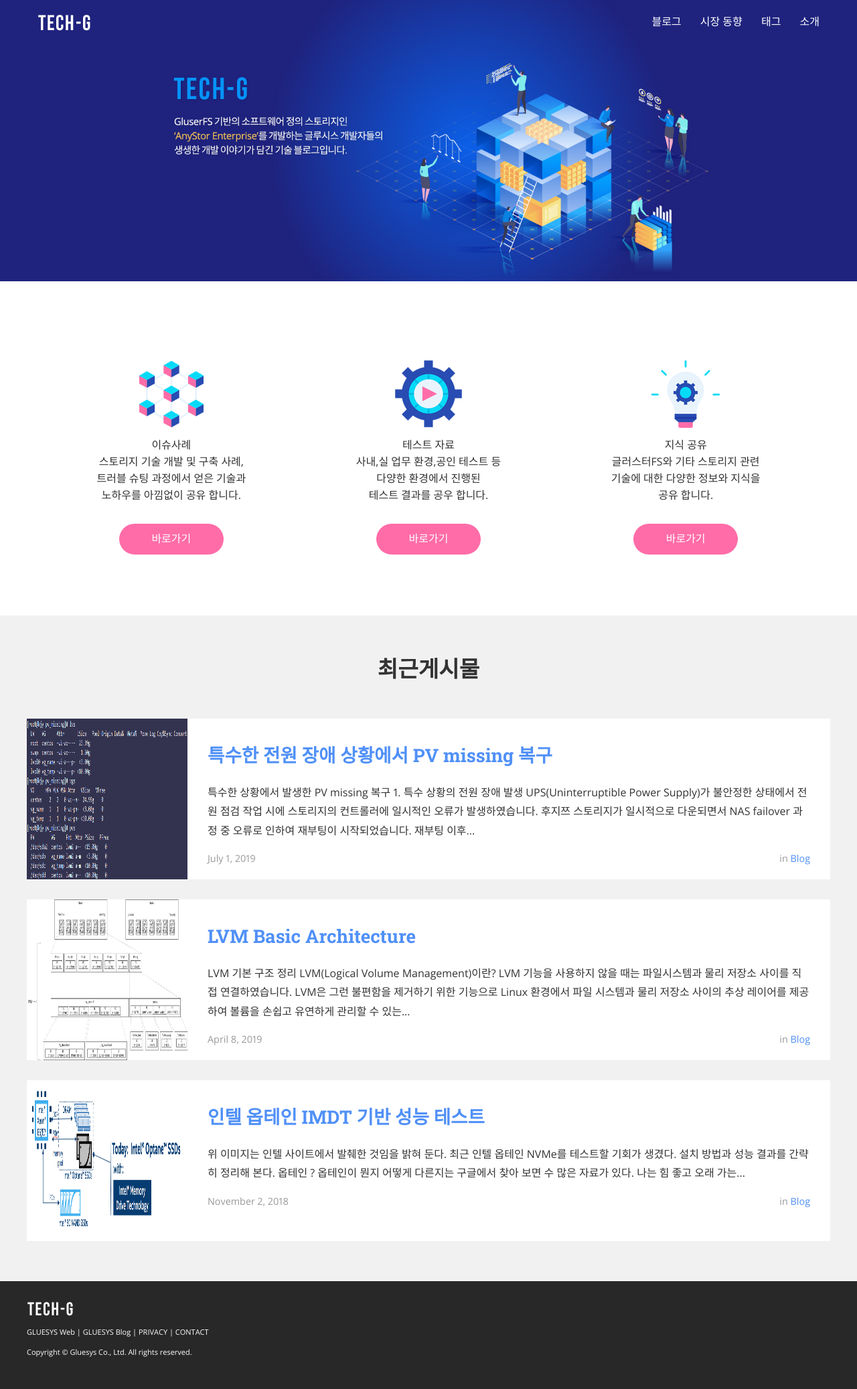
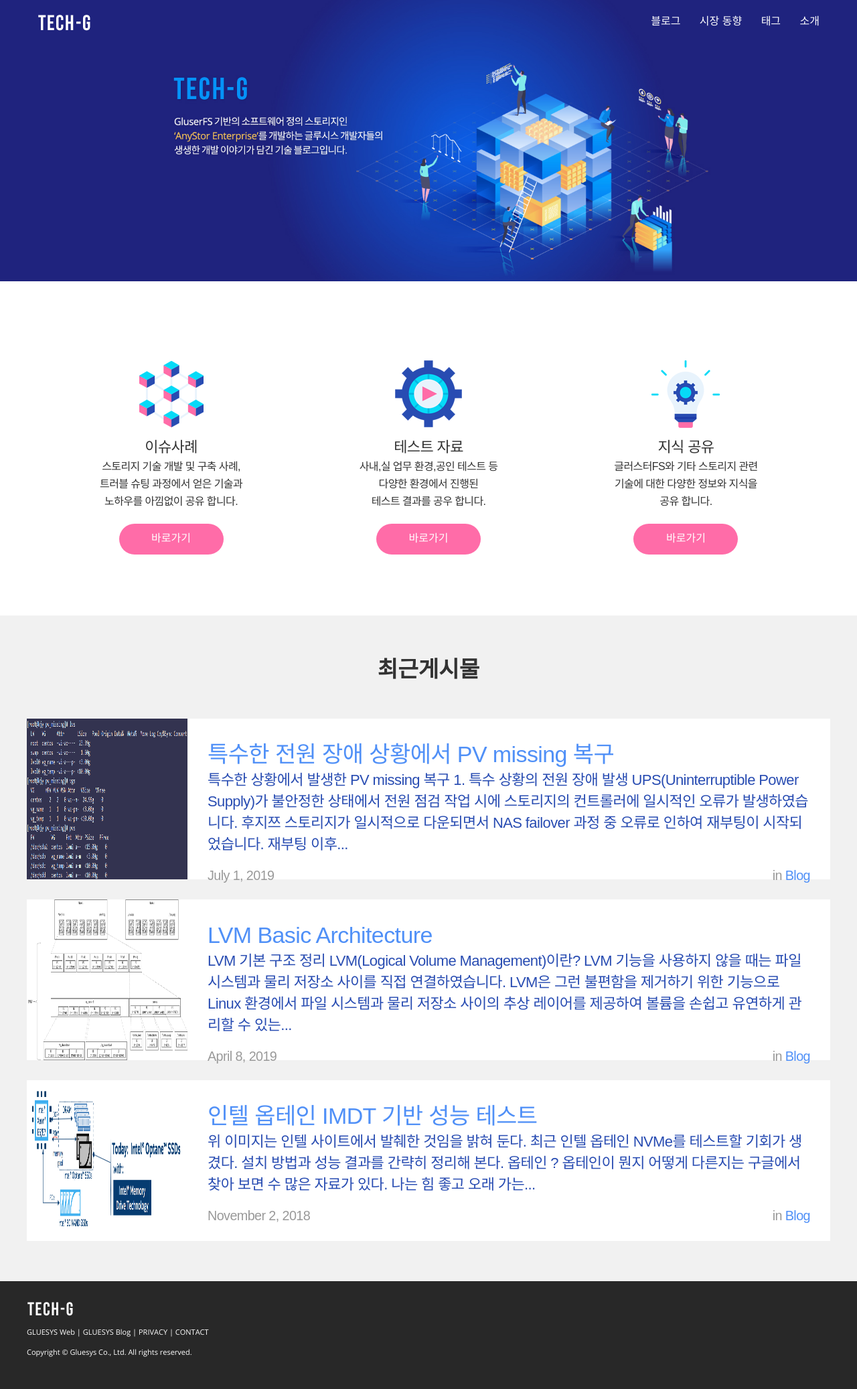
Before and after one commit to pumm8991/pumm8991.github.io, a Jekyll site: the page built from index.html, in a window 1280 px wide. Shown: the whole page at 67% size. Built offline with Jekyll 4.4.1, drawn with Linux system fonts in a browser that asks for light colours; nearby versions of some CDN libraries; the list of posts is cut into pages by our own code.

Commit message:
tech modify
Signed-off-by: pumm <pumm@gluesys.com>

```diff
--- a/_sass/_layout.scss
+++ b/_sass/_layout.scss
@@ -197,6 +197,7 @@ pre code.hljs {
  * Body
  */
 .page-content {
+	font-family : ‘Noto Sans’, ‘Open Sans’, ‘맑은 고딕’, ‘Malgun Gothic’,‘돋움’, ‘Arial’, dotum, sans-serif;
 	.wrapper {
 		@include outer-container(1200px);
 		/*padding: 1em;*/
--- a/css/index.css
+++ b/css/index.css
@@ -77,34 +77,22 @@
 	height: 178px;
 }
 
-/* 첫번째 서브 메뉴 */
-.sub-title-menu1 {
-	background-image: url("/assets/img_issue.png");
-	background-repeat: no-repeat;
-	height: 128px;
-	width: 380px;
+/* 서브 메뉴 타이틀 */
+.sub-title {
+	font-size : 22px;
+	font-weight : 500;
+	line-height : 32px;
+	letter-spacing : -0.6px;
 }
+
 /* 서브 메뉴 내용 */
 .sub-title-menu-conetnt {
   height: 130px;
-  line-height: 25px;
   margin: 0 auto;
-}
-
-/* 두번째 서브 메뉴 */
-.sub-title-menu2 {
-	background-image: url("/assets/img_test.png");
-	background-repeat: no-repeat;
-	margin-top: 128px;
-	width: 380px;
-}
-
-/* 세번째 서브 메뉴 */
-.sub-title-menu3 {
-	background-image: url("/assets/img_info.png");
-	background-repeat: no-repeat;
-	margin-top: 128px;
-	width: 380px;
+  font-size : 16px;
+  font-weight : 300;
+  line-height : 26px;
+  letter-spacing : -0.6px;
 }
 
 /*  서브 메뉴 링크 */
@@ -124,10 +112,23 @@
 	margin-right: 30px;
 }
 
+/* 메인게시물 제목 */
+.main-content-title {
+	font-size : 34px;
+	font-weight : 500;
+	line-height : 46px;
+	letter-spacing : -0.6px;
+}
+
 /* 메인 게시물 */
 .main-conetnt {
-  background-color: #FFF;
-  /*margin-bottom: 30px;*/
-  padding: 30px;
-  height: 240px;
+	background-color: #FFF;
+	/*margin-bottom: 30px;*/
+	padding: 30px;
+	height: 240px;
+	font-size : 22px;
+	font-weight : 500;
+	line-height : 32px;
+	letter-spacing : -0.6px;
+	color : #284cb2;
 }
--- a/index.html
+++ b/index.html
@@ -53,7 +53,7 @@ layout: main
 			<div style="display: inline-block;width:380px;text-align: center;">
 				<div><img src="/assets/img_issue.png"></div>
 				<div class="sub-title-menu-conetnt">
-					<div>이슈사례</div>
+					<div class="sub-title">이슈사례</div>
 					<div>스토리지 기술 개발 및 구축 사례,</div>
 					<div>트러블 슈팅 과정에서 얻은 기술과</div>
 					<div>노하우를 아낌없이 공유 합니다.</div>
@@ -65,7 +65,7 @@ layout: main
 			<div style="display: inline-block;width:380px;text-align: center;">
 				<div><img src="/assets/img_test.png"></div>
 				<div class="sub-title-menu-conetnt">
-					<div>테스트 자료</div>
+					<div class="sub-title">테스트 자료</div>
 					<div>사내,실 업무 환경,공인 테스트 등</div>
 					<div>다양한 환경에서 진행된</div>
 					<div>테스트 결과를 공우 합니다.</div>
@@ -77,7 +77,7 @@ layout: main
 			<div style="display: inline-block;width:380px;text-align: center;">
 				<div><img src="/assets/img_info.png"></div>
 				<div class="sub-title-menu-conetnt">
-					<div>지식 공유</div>
+					<div class="sub-title">지식 공유</div>
 					<div>글러스터FS와 기타 스토리지 관련</div>
 					<div>기술에 대한 다양한 정보와 지식을</div>
 					<div>공유 합니다.</div>
@@ -99,9 +99,9 @@ layout: main
 					</div>
 					<div style="float: left; width: 960px; height:180px">
 						<div class="main-conetnt">
-							<h2>
-							<a class="post-link" href="{{ post.url | prepend: site.baseurl }}">{{ post.title }}</a>
-							</h2>
+							<div class="main-content-title">
+								<a class="post-link" href="{{ post.url | prepend: site.baseurl }}">{{ post.title }}</a>
+							</div>
 							<section class="post-excerpt" itemprop="description">
 							<p>{{ post.content | strip_html | truncatewords: 40 }}</p>
 							</section>
```
